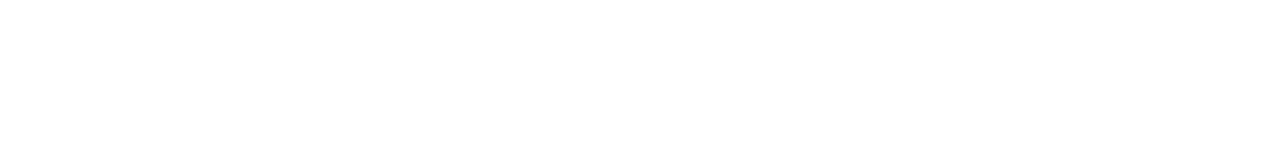
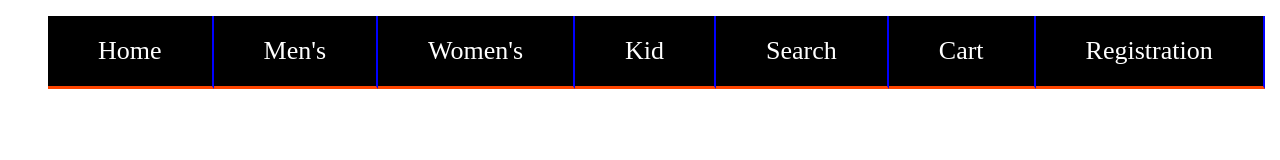
Before and after one commit to NazrulIslam-05/shoes-git-repo, a plain HTML site: page index.html in a window 1280 px wide. Drawn offline with Linux system fonts and the light colour scheme.

Commit message:
added menu bar

```diff
--- a/index.html
+++ b/index.html
@@ -4,10 +4,27 @@
     <meta charset="UTF-8">
     <meta http-equiv="X-UA-Compatible" content="IE=edge">
     <meta name="viewport" content="width=device-width, initial-scale=1.0">
+    <link rel="stylesheet" href="style.css">
     <title>foot step </title>
     <link rel="shortcut icon" href="img/a1.jpg" type="image/x-icon">
 </head>
 <body>
 
+
+
+        <div id="menu">
+        <ul>
+            <li><a href="http://">Home </a></li>
+            <li><a href="http://">Men's </a></li>
+            <li><a href="http://">Women's </a></li>
+            <li><a href="http://">Kid </a></li>
+            <li><a href="http://">Search </a></li>
+            <li><a href="http://">Cart </a></li>
+            <li><a href="http://">Registration </a></li>
+        </ul>
+
+       </div>
+
+
 </body>
 </html>
--- /dev/null
+++ b/style.css
@@ -0,0 +1,19 @@
+#menu li{
+
+    display: inline;
+     float:left;
+     border-right: 2px solid blue;
+     border-bottom: 3px solid orangered;
+
+}
+
+#menu li a{
+    font-size: 26px;
+    text-decoration: none;
+    color:white;
+    background: black;
+    padding: 20px 50px;
+    display: block;
+
+
+}
```
Also changed, not shown: img/bg4.jpg (added).
